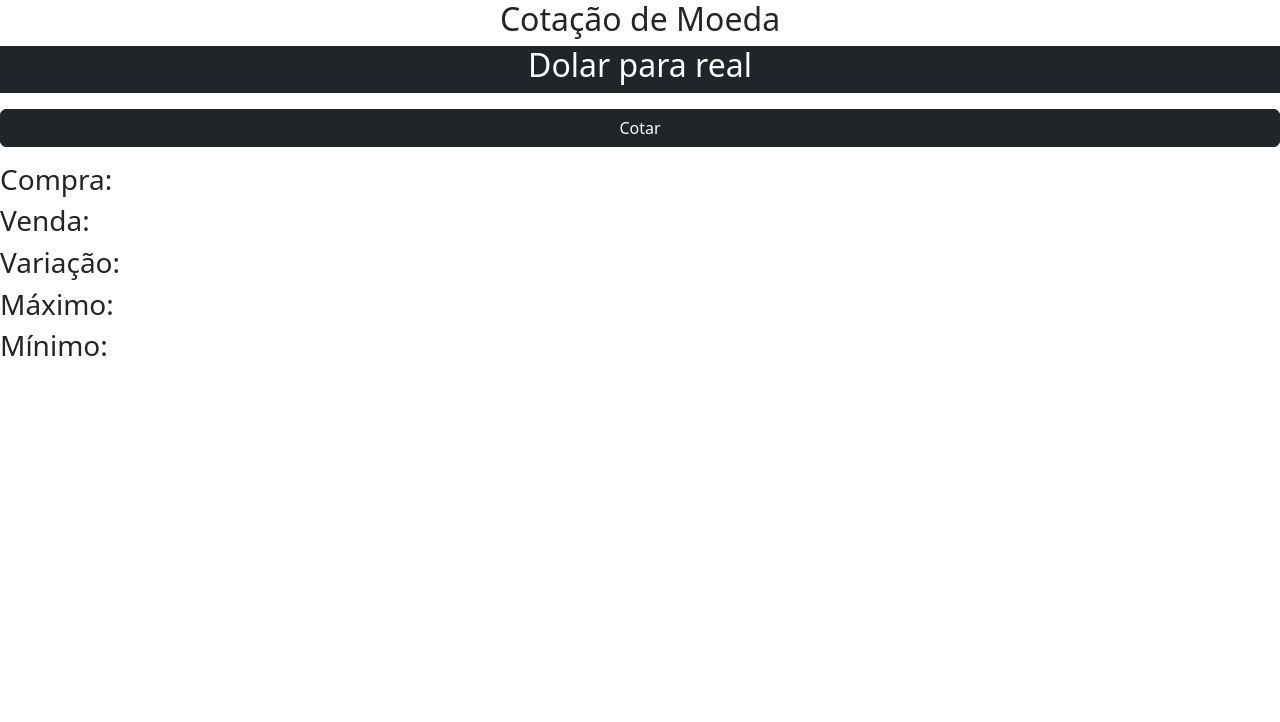
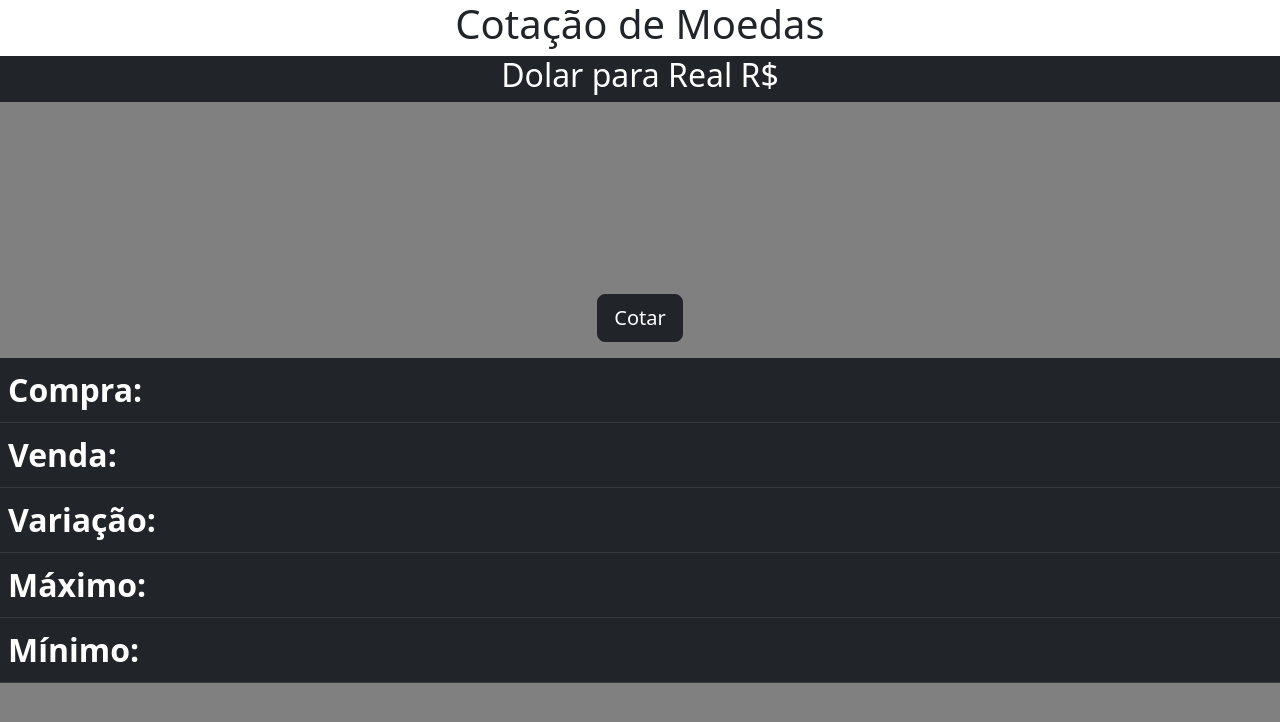
Before and after one commit to hector-vs/APIcotacao-monaca, a website: page www/index.html in a window 1280 px wide. Drawn offline with nearby package versions, Linux system fonts and the light colour scheme.

Commit message:
ajustes estéticos

```diff
--- a/www/index.html
+++ b/www/index.html
@@ -13,6 +13,19 @@
       #titulo, #comeco{
           text-align: center;
       }
+      #botoes{
+          margin-top: 5%;
+          text-align: center;
+      }
+      table{
+          font-size: 4vh;
+      }
+      body{
+          background-color: gray;
+      }
+      #cotar, #cotar2, #cotar3{
+          margin-top: 10%;
+      }
       *{
           margin: 0;
           padding: 0;
@@ -22,30 +35,40 @@
 <body>
     <div class="row">
         <div class="col bg-white" id="comeco">
-            <span"><h2>Cotação de Moeda</h2></span>
+            <span"><h1>Cotação de Moedas</h1></span>
         </div>
     </div>
     <div class="row">
         <div class="col bg-dark" id="titulo">
-            <span style="color: white;"><h2>Dolar para real</h2></span>
+            <span style="color: white;"><h2>Dolar para Real R$</h2></span>
         </div>
     </div>
-    <div class="row">
+    <div class="row" id="botoes">
         <div class="col">
-            <div class="form-group">
-                <div class="d-grid gap-2">
-                    <button class="btn btn-dark mt-3" id="cotar">Cotar</button>
-                </div>
-            </div>
+            <button id="cotar" type="button" class="btn btn-dark btn-lg ">Cotar</button>
         </div>
     </div>
     <div class="row">
         <div class="col mt-3">
-            <h3> Compra: <span id="compra"></span></h3>
-            <h3> Venda: <span id="venda"></span></h3>
-            <h3> Variação: <span id="variacao"></span></h3>
-            <h3> Máximo: <span id="maximo"></span></h3>
-            <h3> Mínimo: <span id="minimo"></span></h3>
+            <table class="table table-hover table-dark">
+                <tbody>
+                    <tr>
+                        <th scope="row"> Compra: </th><td><span id="compra"></span></td>
+                    </tr>
+                    <tr>
+                        <th scope="row"> Venda: </th><td><span id="venda"></span></td>
+                    </tr>
+                    <tr>
+                        <th scope="row"> Variação: </th><td><span id="variacao"></span></td>
+                    </tr>
+                    <tr>
+                        <th scope="row"> Máximo: </th><td><span id="maximo"></span></td>
+                    </tr>
+                    <tr>
+                        <th scope="row"> Mínimo: </th><td><span id="minimo"></span></td>
+                    </tr>
+                </tbody>
+            </table>
         </div>
     </div>
 </body>
```
